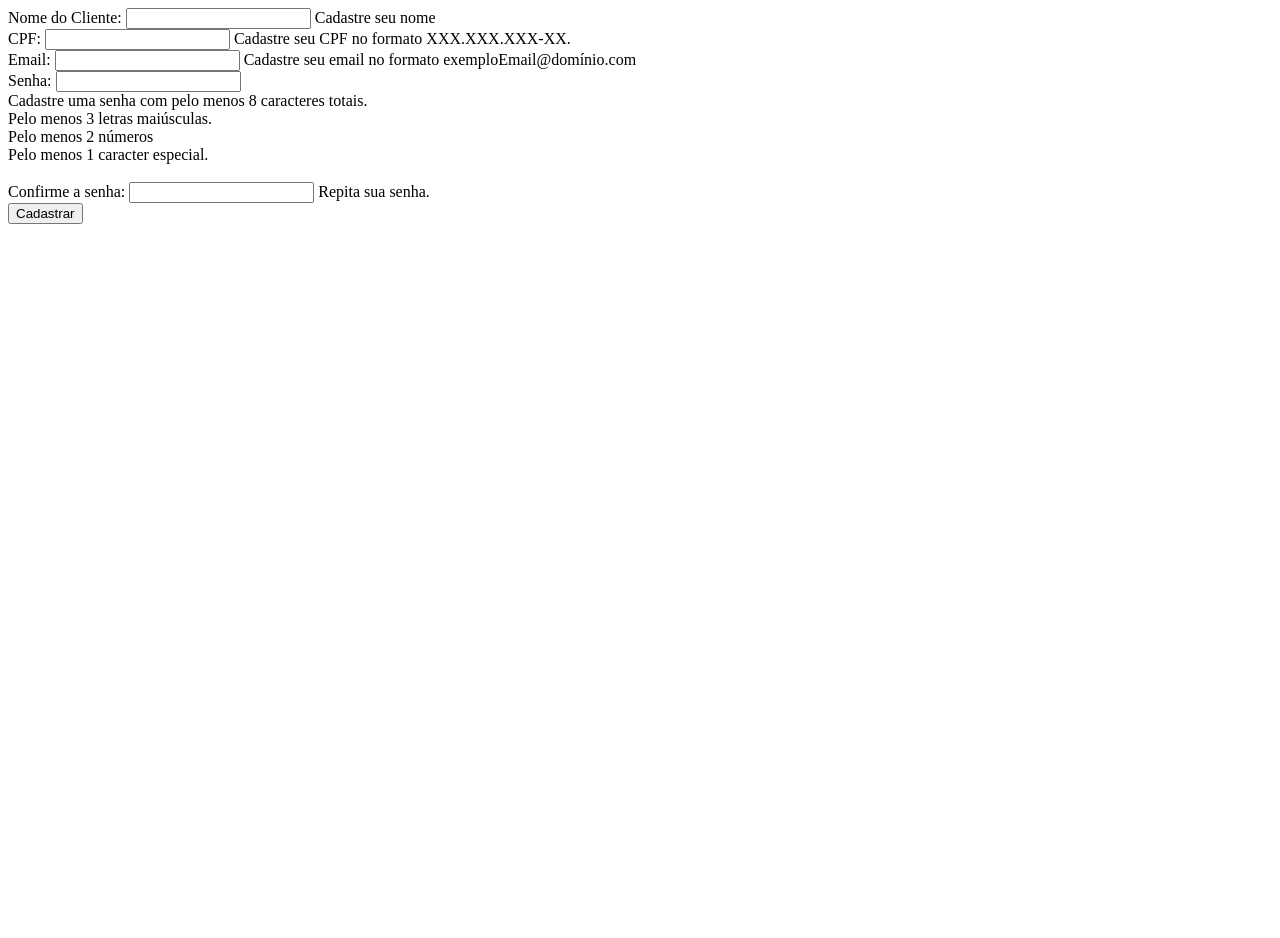
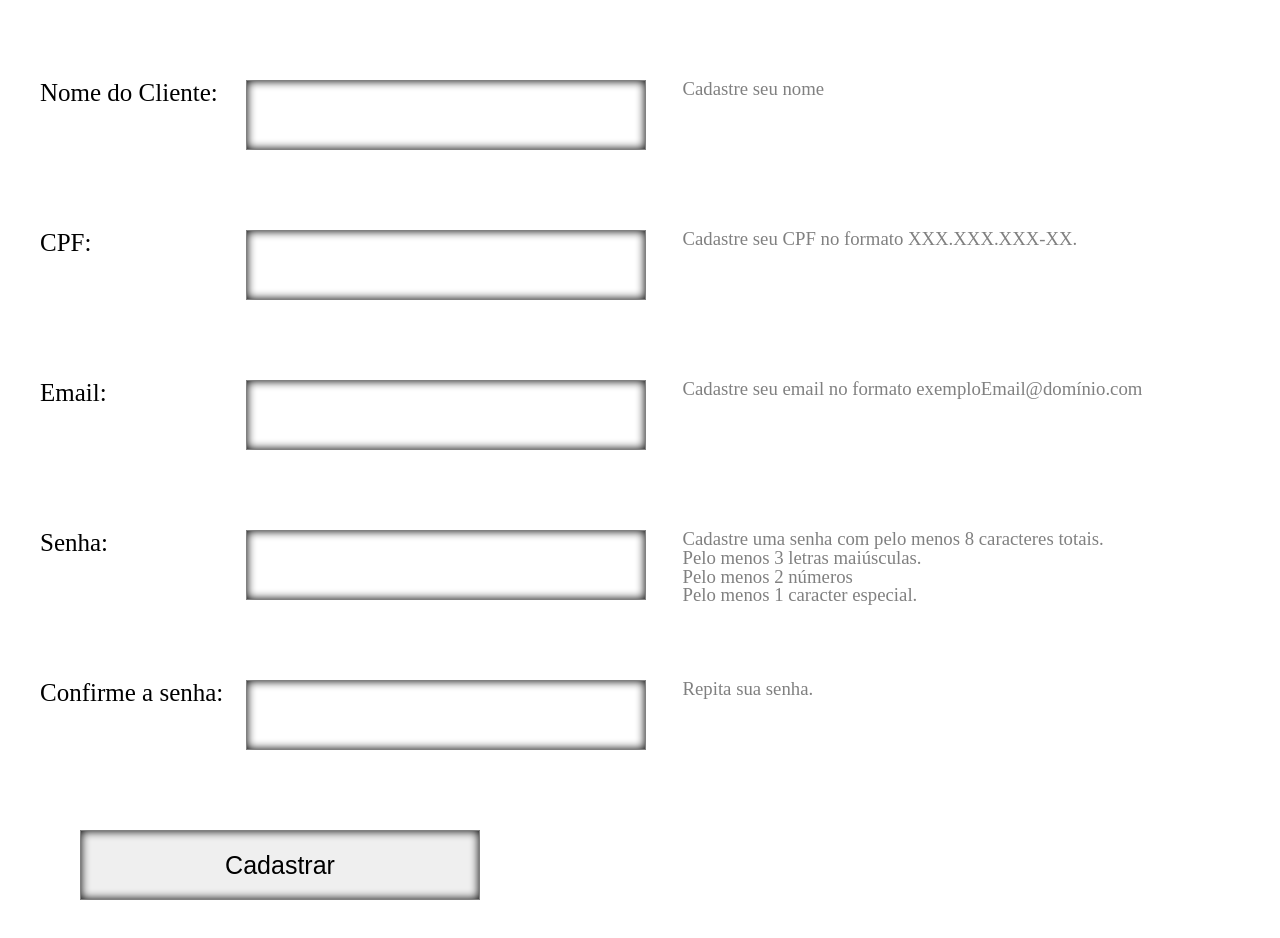
Before and after one commit to luizmpedro/HTML_CSS_JAVASCRIPT_TP3, a plain HTML site: page index.html in a window 1280 px wide. Before the commit the page ends 800 px from the top, so only its background shows below. Drawn offline with Linux system fonts and the light colour scheme.

Commit message:
Update index.html
Adicionado link para o CSS.

```diff
--- a/index.html
+++ b/index.html
@@ -1,6 +1,7 @@
 <html>
    <head>
 	  <meta charset="UTF-8">
+	  <link rel="stylesheet" type="text/css" href="tp2Style.css">
       <script>
 
          function validaCampos()
@@ -277,22 +278,22 @@
    </head>
  <body>
       <form action="#" method="post" id="formularioCadastro" onsubmit="return validaCampos()">
-         <label for="nome">Nome do Cliente:</label>
+         <label for="nome" class="tituloCampo">Nome do Cliente:</label>
          <input name="nome" id="nome" type="text" onkeyup="validacaoDinamicaNome()">
 		 <label for="nomeCadastrado" class="auxilioUsuario auxilioNome">Cadastre seu nome</label><br />
-         <label for="cpf">CPF:</label>
+         <label for="cpf" class="tituloCampo">CPF:</label>
          <input name="cpf" id="cpf" type="text" onkeyup="validacaoDinamicaCpf()">
 		 <label for="cpfCadastrado" class="auxilioUsuario auxilioCpf">Cadastre seu CPF no formato XXX.XXX.XXX-XX.</label><br />
-         <label for="email">Email:</label>
+         <label for="email" class="tituloCampo">Email:</label>
          <input name="email" id="email" type="text" onkeyup="validacaoDinamicaEmail()">
 		 <label for="emailCadastrado" class="auxilioUsuario auxilioEmail">Cadastre seu email no formato exemploEmail@domínio.com</label><br />
-         <label for="senha">Senha:</label>
+         <label for="senha" class="tituloCampo">Senha:</label>
          <input type="password" name="senha" id="senha" onkeyup="validacaoDinamicaSenha()"/>
 		 <label for="senhaCadastrada" class="auxilioUsuario auxilioSenha"><div class="auxilioUsuarioSenha">Cadastre uma senha com pelo menos 8 caracteres totais.<br />Pelo menos 3 letras maiúsculas.<br />Pelo menos 2 números<br />Pelo menos 1 caracter especial.</div></label><br />
-         <label for="senhaConfirmacao">Confirme a senha:</label>
+         <label for="senhaConfirmacao" class="tituloCampo">Confirme a senha:</label>
          <input type="password" name="senhaConfirmacao" id="senhaConfirmacao" onkeyup="validacaoDinamicaConfirmacaoSenha()" />
 		 <label for="emailCadastrado" class="auxilioUsuario auxilioConfirmacao">Repita sua senha.</label><br />
-         <input type="submit" value="Cadastrar" />
+         <input type="submit" value="Cadastrar" class="botaoCadastrar" />
       </form>
    </body>
 </html>
```
